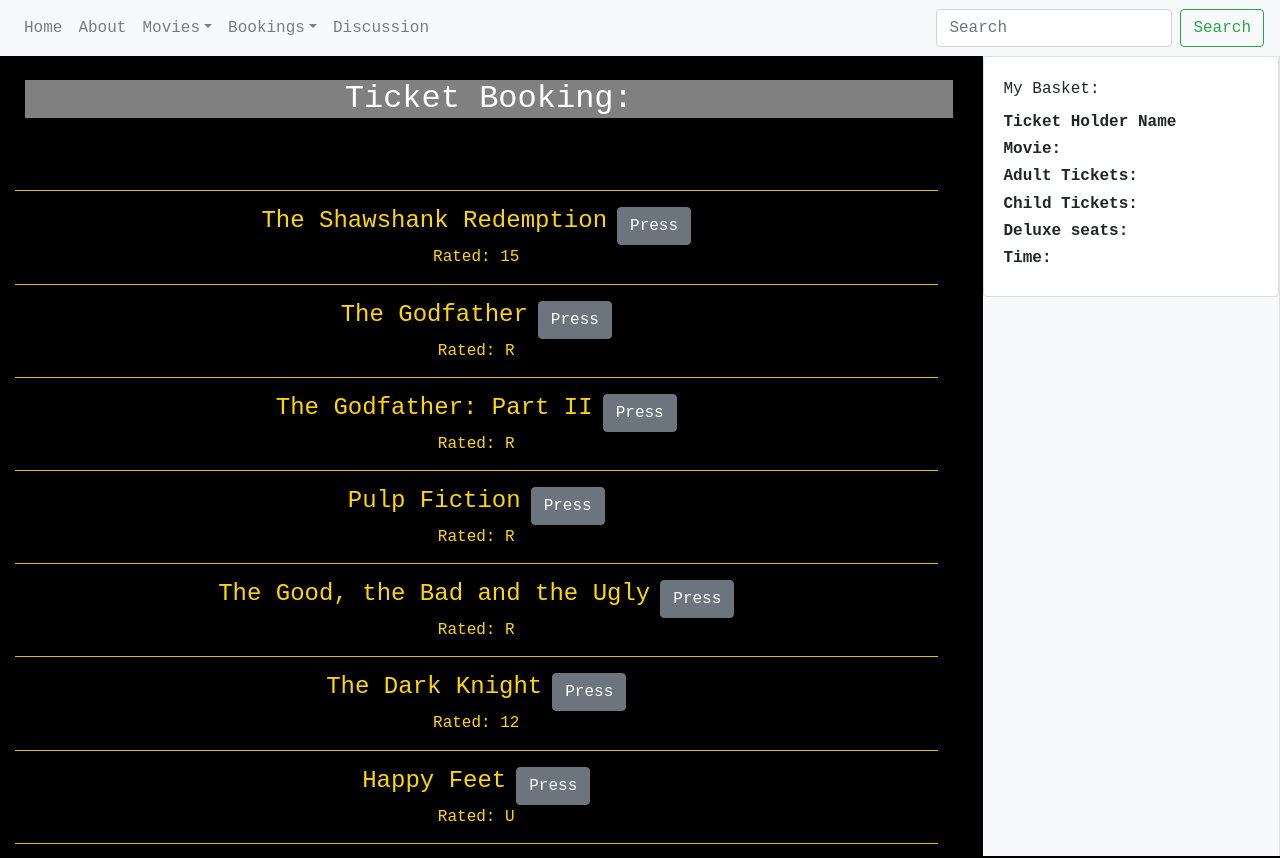
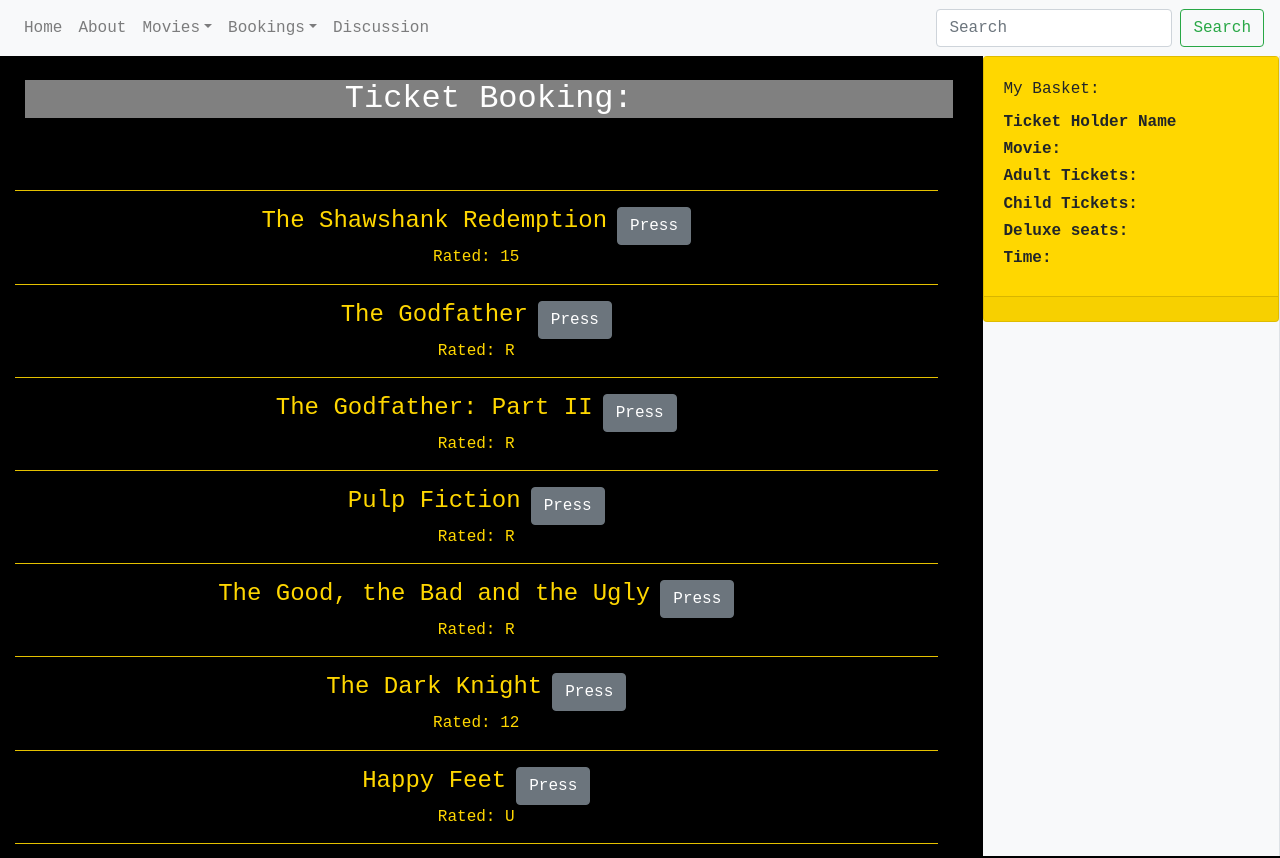
Before and after one commit to kierawaltonqa/QACinemasProject, a React (Create React App) app in the folder frontend/: page /bookings in a window 1280 px wide. Shown: the top 858 px of the page. Built offline with nearby package versions, Linux system fonts and the light colour scheme.

Commit message:
slightly broken booking

```diff
--- a/frontend/src/Components/TicketBooking/FilmList/ToggleInput.jsx
+++ b/frontend/src/Components/TicketBooking/FilmList/ToggleInput.jsx
@@ -16,7 +16,7 @@ const ToggleInput = ({ filmname, basketid }) => {
     const [childTic, setChildTic] = useState(0)
     const [deluxe, setDeluxe] = useState(false)
 
-    const [basketdata, setbasketdata] = useState("")
+    const [basketdata, setbasketdata] = useState(null)
 
     const [hidden, setHidden] = useState(false)
 
@@ -29,27 +29,34 @@ const ToggleInput = ({ filmname, basketid }) => {
 
     // CREATE METHOD
 
-    const create = (e) => {
-        e.preventDefault();
+    const create = () => {
         axios.post(`${BOOKING_URL}/create`, { moviename: movieName, date, time, bookername: bookName, adultseats: adultTic, childseats: childTic, deluxe })
-            .then((res) =>  {
-                setbasketdata(res.data)
-                getBasket();
+            .then(async (res) => {
+                await setbasketdata(res.data)
                 console.log(res.data);
-            }).catch((err) => {
+                toggleHidden(!hidden);
+            }).then(async () => {
+                await setTimeout(() => {
+                    getBasket();
+                }, 1000);
+
+            })
+            .catch((err) => {
                 console.log(err);
             })
     }
 
     // GET METHOD
 
-    const getBasket = async (e) => {
-        await axios.get(`${BOOKING_URL}/read/${basketdata}`)
+    const getBasket = async () => {
+        const id = basketdata;
+        console.log(id);
+        await axios.get(`${BOOKING_URL}/readOne/${id}`)
             .then((res) => {
                 basketid(res.data)
-                console.log(res);
+                console.log(res.data);
             })
-            .catch((err)=>{
+            .catch((err) => {
                 console.log(err);
             })
     }
@@ -117,7 +124,7 @@ const ToggleInput = ({ filmname, basketid }) => {
 
                 </ModalBody>
                 <ModalFooter style={{ backgroundColor: "black" }}>
-                    <button className="btn btn-warning" onClick={create}>Confirm</button>
+                    <button className="btn btn-warning" onClick={() => create()}>Confirm</button>
                     <button className="btn btn-danger" onClick={toggleHidden}>X</button>
                 </ModalFooter>
                 <form action=""></form>
--- a/frontend/src/Components/TicketBooking/MainPage/TicketBooking.jsx
+++ b/frontend/src/Components/TicketBooking/MainPage/TicketBooking.jsx
@@ -5,7 +5,7 @@ import "../Resources/TicketBooking.css"
 
 const TicketBooking = () => {
 
-    const [basketid, setbasketid] = useState("");
+    const [basketid, setbasketid] = useState({});
 
 
 
@@ -27,8 +27,8 @@ const TicketBooking = () => {
                         <ReadAll basketid={setbasketid} />
                     </div>
                 </div>
-                <div className="col-3">
-                    <Sidebar basketid={basketid} />
+                <div className="col-3" style={{backgroundColor:"black"}}>
+                    <Sidebar basketid={basketid} style={{backgroundColor:"black"}} />
                 </div>
             </div>
         </>
--- a/frontend/src/Components/TicketBooking/Sidebar/Sidebar.jsx
+++ b/frontend/src/Components/TicketBooking/Sidebar/Sidebar.jsx
@@ -1,5 +1,5 @@
 import React from 'react'
-import { Card, CardBody, CardTitle } from "reactstrap"
+import { Card, CardBody, CardTitle, CardFooter } from "reactstrap"
 import "../Resources/TicketBooking.css"
 
 const Sidebar = ({basketid}) => {
@@ -12,9 +12,9 @@ const Sidebar = ({basketid}) => {
 
 
     return (
-        <div className="bg-light border-right" id="bookingside">
-        <Card>
-            <CardBody>
+        <div className="bg-light border-right" id="bookingside" style={{backgroundColor:"black"}}>
+        <Card style={{backgroundColor:"gold"}}>
+            <CardBody style={{backgroundColor:"gold"}}>
                 <CardTitle>My Basket:</CardTitle>
                 <div>
                 <h6><b>Ticket Holder Name</b>  {basketid.bookername}</h6>
@@ -23,9 +23,11 @@ const Sidebar = ({basketid}) => {
                 <h6><b>Child Tickets:</b>  {basketid.childseats}</h6>
                 <h6><b>Deluxe seats:</b>  {basketid.deluxe}</h6>
                 <h6><b>Time:</b>  {basketid.time}</h6>
-
                 </div>
             </CardBody>
+            <CardFooter className="text-muted">
+
+            </CardFooter>
         </Card>
     </div>
     )
```
Also changed, not shown: 1 other file (tests, documents, lock files or other folders).
